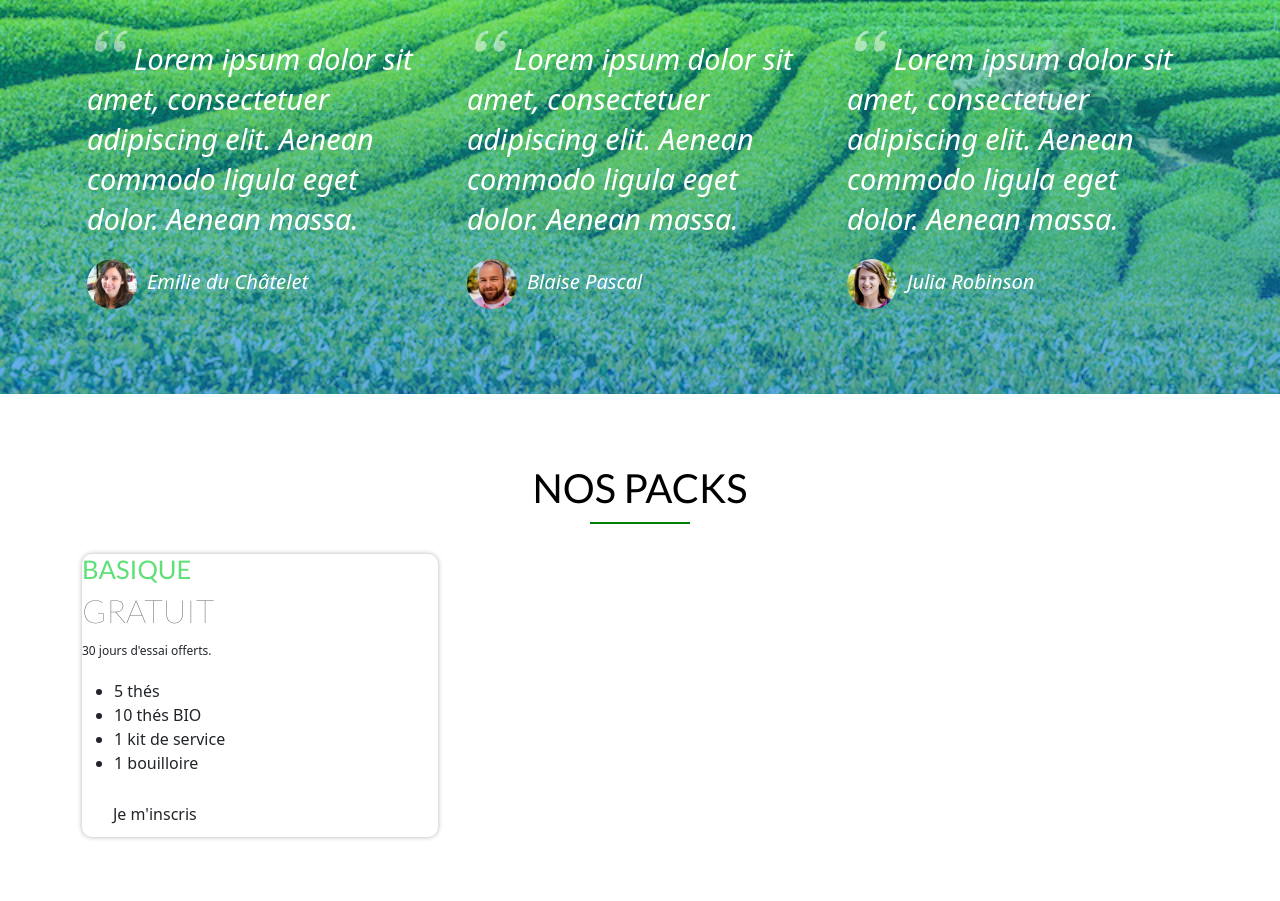
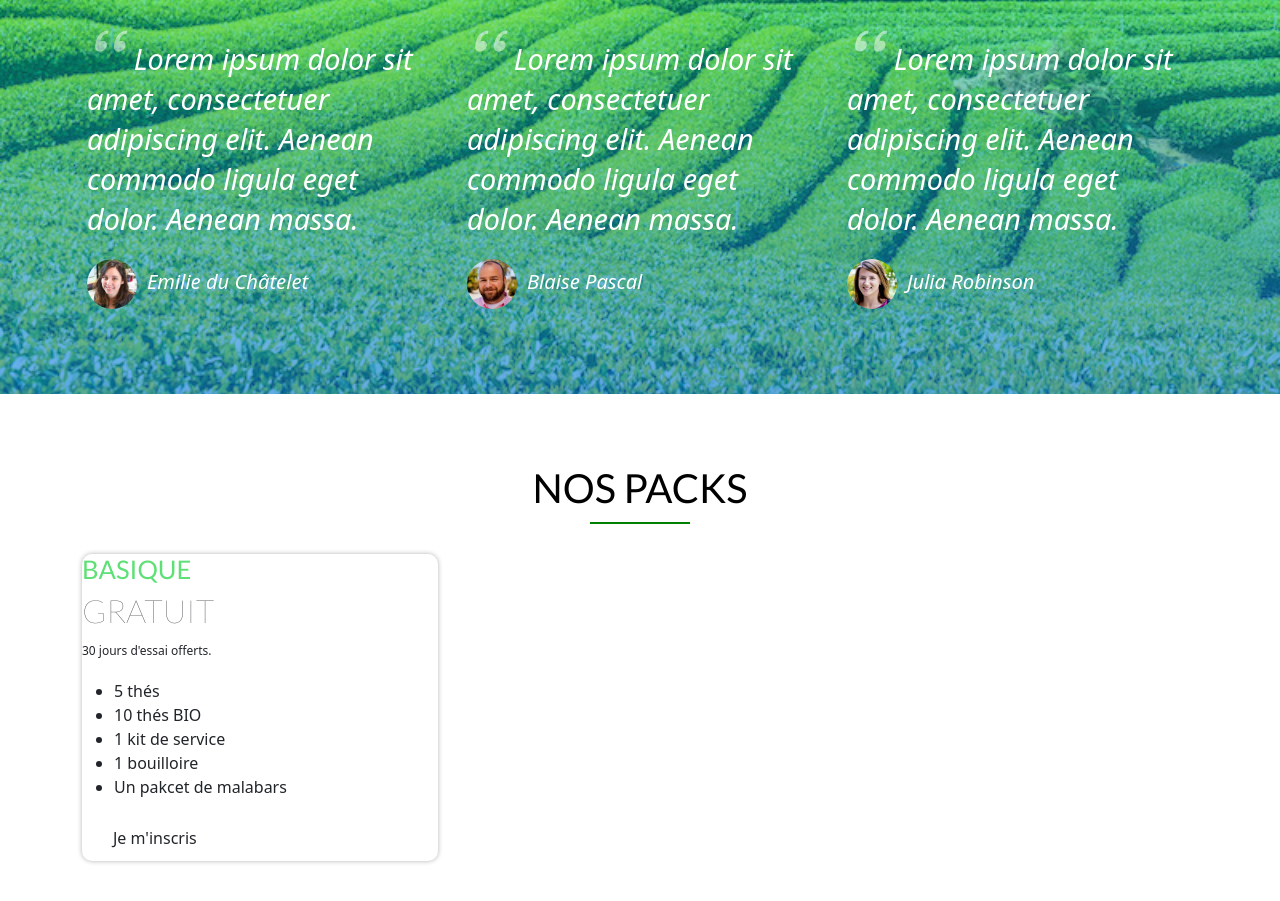
Before and after one commit to Kaladeth/site-the, a plain HTML site: page index.html in a window 1280 px wide. Shown: the part 3267-4168 px from the top of the page. Drawn offline with nearby package versions, Linux system fonts and the light colour scheme.

Commit message:
Update index.html

```diff
--- a/index.html
+++ b/index.html
@@ -238,6 +238,7 @@
                                 <li>10 thés BIO</li>
                                 <li>1 kit de service</li>
                                 <li>1 bouilloire</li>
+                                <li>Un pakcet de malabars</li>
                             </ul>
                         </div>
                         <div class="pack-signup">
```
